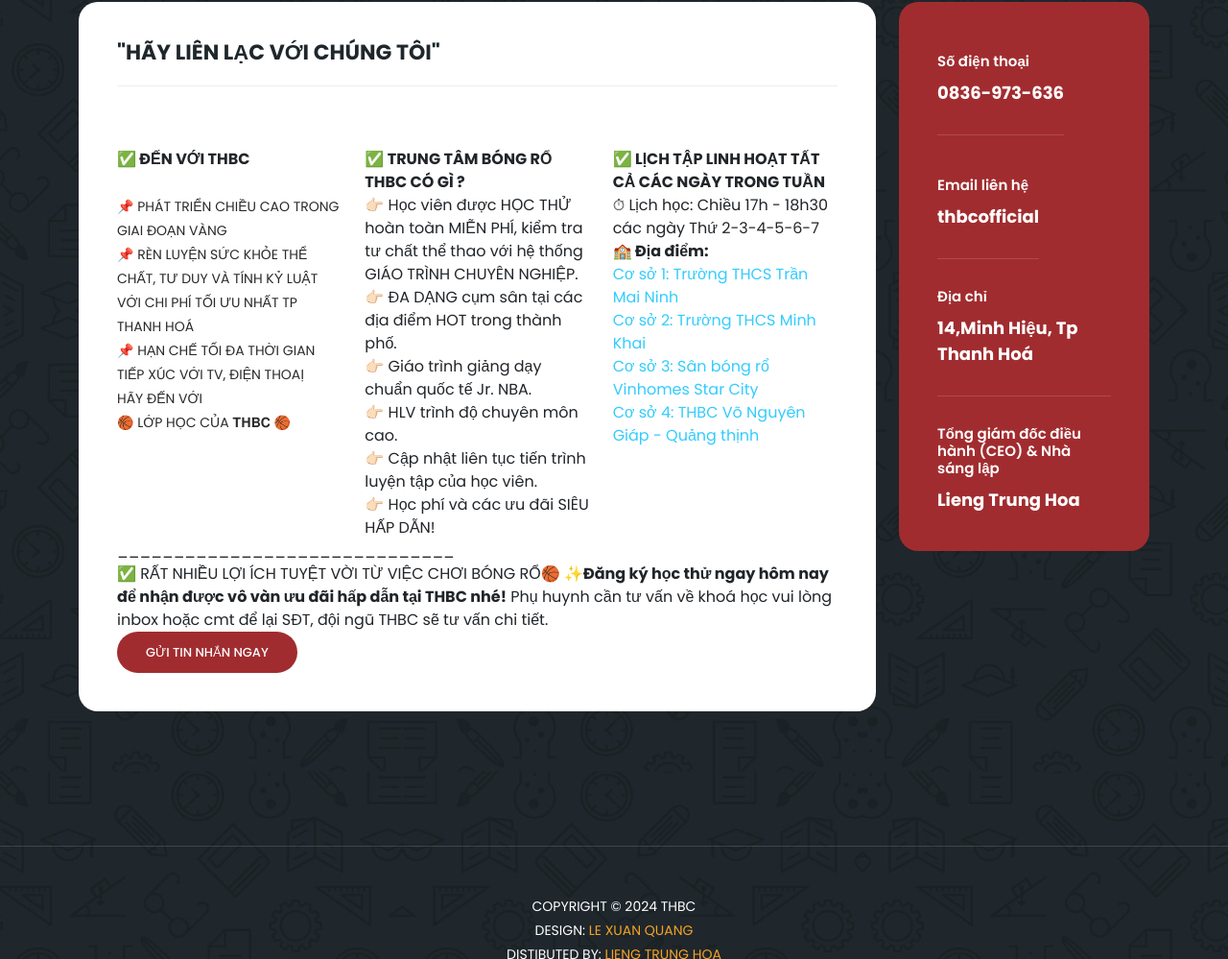
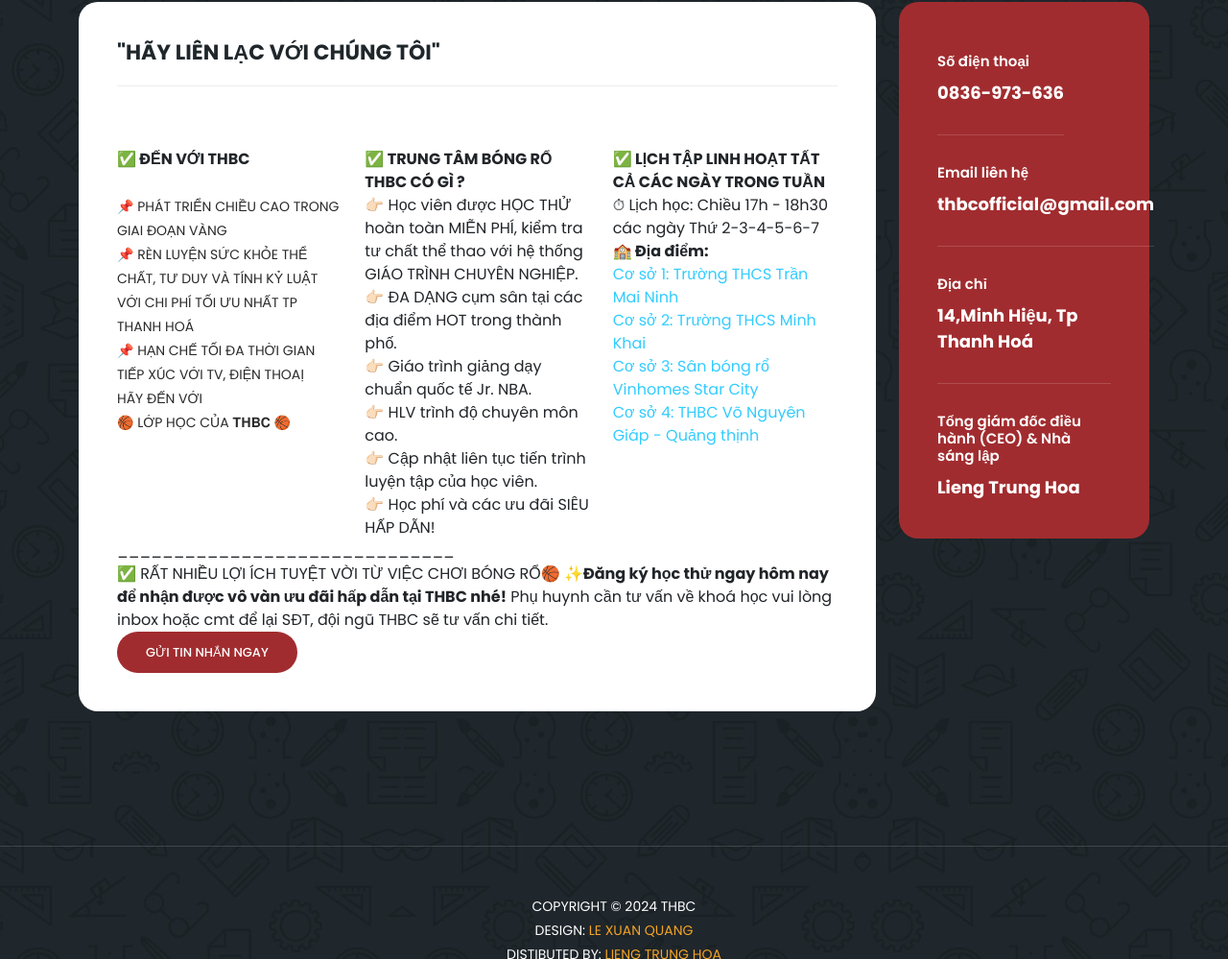
Before and after one commit to Hoalieng/THBC, a plain HTML site: page index.html in a window 1280 px wide. Shown: the part 3695-4694 px from the top of the page at 96% size. Drawn offline with nearby package versions, Linux system fonts and the light colour scheme.

Commit message:
Update index.html

```diff
--- a/index.html
+++ b/index.html
@@ -655,7 +655,7 @@ https://templatemo.com/tm-569-edu-meeting
 
               </li>
               <li><li><a href="mailto:thbcofficial@gmail.com" target="_blank"><h6>Email liên hệ </h6>
-                <span>thbcofficial</span></a></li>
+                <span>thbcofficial@gmail.com</span></a></li>
 
 
               </li>
```
